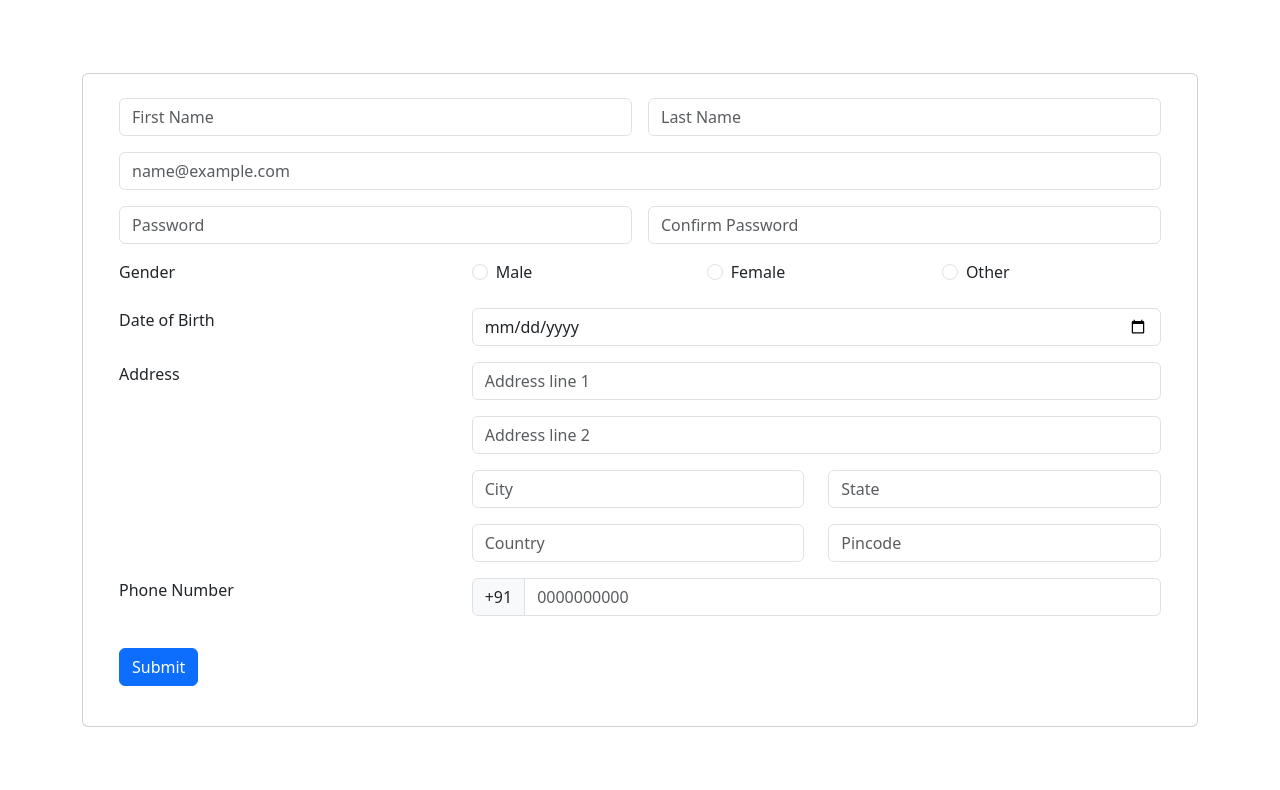
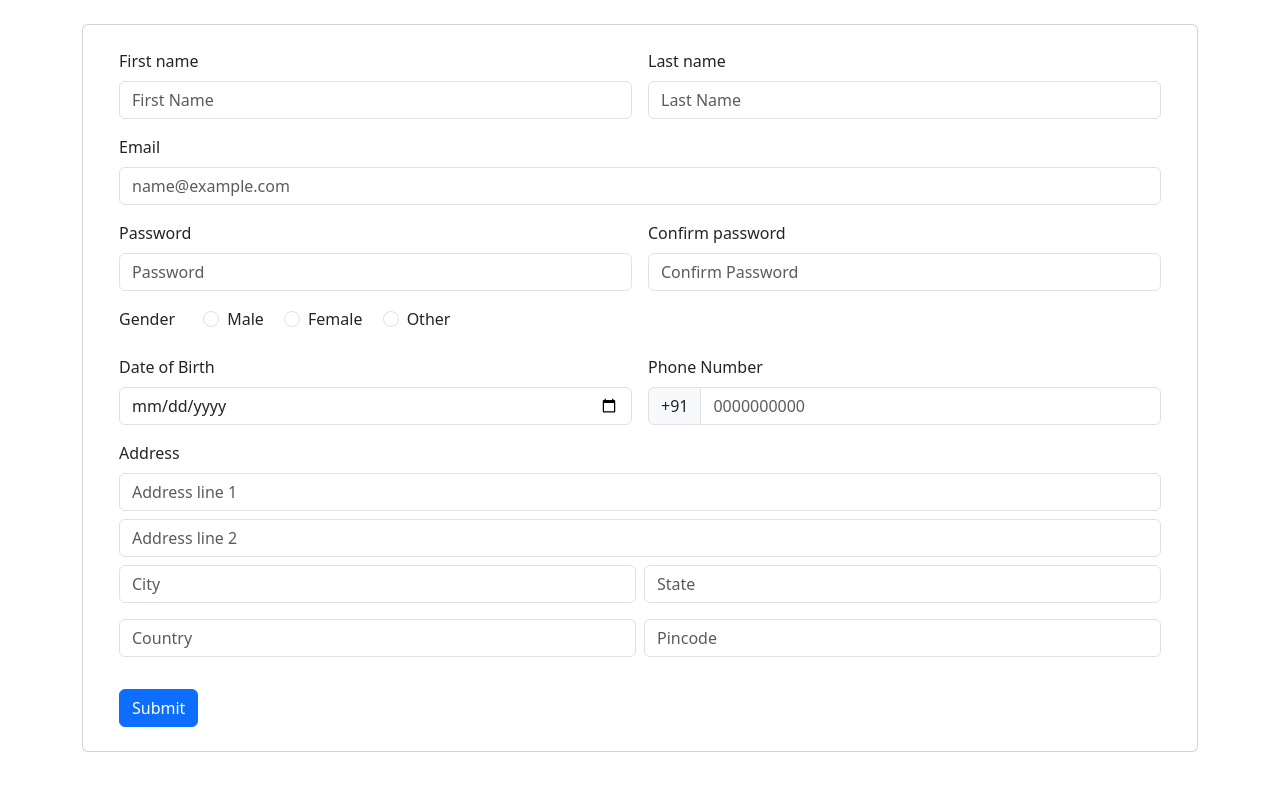
Before and after one commit to lalit6393/css, a plain HTML site: page bootstrap_form.html in a window 1280 px wide. Drawn offline with nearby package versions, Linux system fonts and the light colour scheme.

Commit message:
fixed/changes

```diff
--- a/bootstrap_form.html
+++ b/bootstrap_form.html
@@ -7,16 +7,9 @@
   <title>Bootstrap Form</title>
   <link href="https://cdn.jsdelivr.net/npm/bootstrap@5.3.8/dist/css/bootstrap.min.css" rel="stylesheet"
     integrity="sha384-sRIl4kxILFvY47J16cr9ZwB07vP4J8+LH7qKQnuqkuIAvNWLzeN8tE5YBujZqJLB" crossorigin="anonymous">
-  <style>
-    html,
-    body {
-      height: 100%;
-      margin: 0;
-    }
-  </style>
 </head>
 
-<body class="min-vh-100 d-flex justify-content-center align-items-center">
+<body class="p-4">
   <!--
         Task:
         Create a form using bootstrap
@@ -34,115 +27,76 @@
   <div class="container rounded-3">
     <div class="card p-4">
       <form class="container">
-        <div class="row row-cols-1 row-cols-md-2 mb-3 g-3">
-          <div class="col">
-            <input type="text" class="form-control" placeholder="First Name" aria-label="First name">
+        <div class="row g-3">
+          <div class="col-md-6">
+            <label class="form-label">First name</label>
+            <input type="text" class="form-control" placeholder="First Name">
           </div>
-          <div class="col">
-            <input type="text" class="form-control" placeholder="Last Name" aria-label="Last name">
+          <div class="col-md-6">
+            <label class="form-label">Last name</label>
+            <input type="text" class="form-control" placeholder="Last Name">
           </div>
-        </div>
-        <div class="row mb-3">
-          <div class="col">
-            <input type="email" class="form-control" placeholder="name@example.com" aria-label="email">
+          <div class="col-md-12">
+            <label class="form-label">Email</label>
+            <input type="email" class="form-control" placeholder="name@example.com">
           </div>
-        </div>
-        <div class="row row-cols-1 row-cols-md-2 mb-3 g-3">
-          <div class="col">
-            <input type="password" class="form-control" placeholder="Password" aria-label="Password">
+          <div class="col-md-6">
+            <label class="form-label">Password</label>
+            <input type="password" class="form-control" placeholder="Password">
           </div>
-          <div class="col">
-            <input type="password" class="form-control" placeholder="Confirm Password" aria-label="Confirm Password">
+          <div class="col-md-6">
+            <label class="form-label">Confirm password</label>
+            <input type="password" class="form-control" placeholder="Confirm Password">
           </div>
-        </div>
-        <div class="row mb-3 g-3">
-          <div class="col-4">
-            <label class="form-label">Gender</label>
+          <div class="col-md-12">
+            <label class="form-label me-4">Gender</label>
+            <div class="form-check form-check-inline">
+              <input class="form-check-input" type="radio" name="gender" value="Male" id="male">
+              <label class="form-check-label" for="male">Male</label>
+            </div>
+            <div class="form-check form-check-inline">
+              <input class="form-check-input" type="radio" name="gender" value="Female" id="female">
+              <label class="form-check-label" for="female">Female</label>
+            </div>
+            <div class="form-check form-check-inline">
+              <input class="form-check-input" type="radio" name="gender" value="Other" id="other">
+              <label class="form-check-label" for="other">Other</label>
+            </div>
           </div>
-          <div class="col-8">
-            <div class="row row-cols-1 row-cols-md-3 g-3">
-              <div class="col">
-                <div class="form-check">
-                  <input class="form-check-input" type="radio" aria-label="gender" name="gender" value="Male" id="male">
-                  <label class="form-check-label" for="male">Male</label>
-                </div>
+          <div class="col-md-6">
+            <label for="dob" class="form-label">Date of Birth</label>
+            <input type="date" class="form-control" id="dob">
+          </div>
+          <div class="col-md-6">
+            <label class="form-label">Phone Number</label>
+            <div class="input-group">
+              <span class="input-group-text">+91</span>
+              <input class="form-control" type="tel" placeholder="0000000000">
+            </div>
+          </div>
+          <div class="col-md-12">
+            <label class="form-label">Address</label>
+            <input class="form-control mb-2" type="text" placeholder="Address line 1">
+            <input class="form-control mb-2" type="text" placeholder="Address line 2">
+            <div class="row g-2">
+              <div class="col-md-6">
+                <input class="form-control" type="text" placeholder="City">
               </div>
-              <div class="col">
-                <div class="form-check">
-                  <input class="form-check-input" type="radio" aria-label="gender" name="gender" value="Female"
-                    id="Female">
-                  <label class="form-check-label" for="Female">Female</label>
-                </div>
+              <div class="col-md-6">
+                <input class="form-control" type="text" placeholder="State">
               </div>
-              <div class="col">
-                <div class="form-check">
-                  <input class="form-check-input" type="radio" aria-label="gender" name="gender" value="Other"
-                    id="Other">
-                  <label class="form-check-label" for="Other">Other</label>
-                </div>
+            </div>
+            <div class="row g-2 mt-2">
+              <div class="col-md-6">
+                <input class="form-control" type="text" placeholder="Country">
+              </div>
+              <div class="col-md-6">
+                <input class="form-control" type="number" placeholder="Pincode">
               </div>
             </div>
           </div>
-        </div>
-        <div class="row row-cols-sm-2 mb-3 g-3">
-          <div class="col-sm-4">
-            <label for="dob" class="form-label">Date of Birth</label>
-          </div>
-          <div class="col-sm-8">
-            <input type="date" class="form-control" value="" id="dob">
-          </div>
-        </div>
-        <div class="row mb-3 g-3">
-          <div class="col-sm-4">
-            <label class="form-label">Address</label>
-          </div>
-          <div class="col-sm-8">
-            <div class="row row-cols-1 g-3">
-              <div class="col">
-                <input class="form-control" type="text" placeholder="Address line 1" value=""
-                  aria-label="Address line 1">
-              </div>
-              <div class="col">
-                <input class="form-control" type="text" placeholder="Address line 2" value=""
-                  aria-label="Address line 2">
-              </div>
-              <div class="col">
-                <div class="row row-cols-2">
-                  <div class="col">
-                    <input class="form-control" type="text" placeholder="City" value="" aria-label="City">
-                  </div>
-                  <div class="col">
-                    <input class="form-control" type="text" placeholder="State" value="" aria-label="State">
-                  </div>
-                </div>
-              </div>
-              <div class="col">
-                <div class="row row-cols-2">
-                  <div class="col">
-                    <input class="form-control" type="text" placeholder="Country" value="" aria-label="Country">
-                  </div>
-                  <div class="col">
-                    <input class="form-control" type="number" placeholder="Pincode" value="" aria-label="Pincode">
-                  </div>
-                </div>
-              </div>
-            </div>
-          </div>
-        </div>
-        <div class="row mb-3 g-3">
-          <div class="col-sm-4">
-            <label class="form-label">Phone Number</label>
-          </div>
-          <div class="col-sm-8">
-            <div class="input-group mb-3">
-              <span class="input-group-text" id="basic-addon1">+91</span>
-              <input class="form-control" type="tel" placeholder="0000000000" value="" aria-label="basic-addon1">
-            </div>
-          </div>
-        </div>
-        <div class="row mb-3">
-          <div class="col">
-            <button type="submit" class="btn btn-primary">Submit</button>
+          <div class="col-md-12">
+            <button type="submit" class="btn btn-primary mt-3">Submit</button>
           </div>
         </div>
       </form>
```
Also changed, not shown: Display.html (+11 -5 lines), Display_flex.html (+1 -1 lines), Position.html (+1 -0 lines), grid.html (+2 -1 lines).
